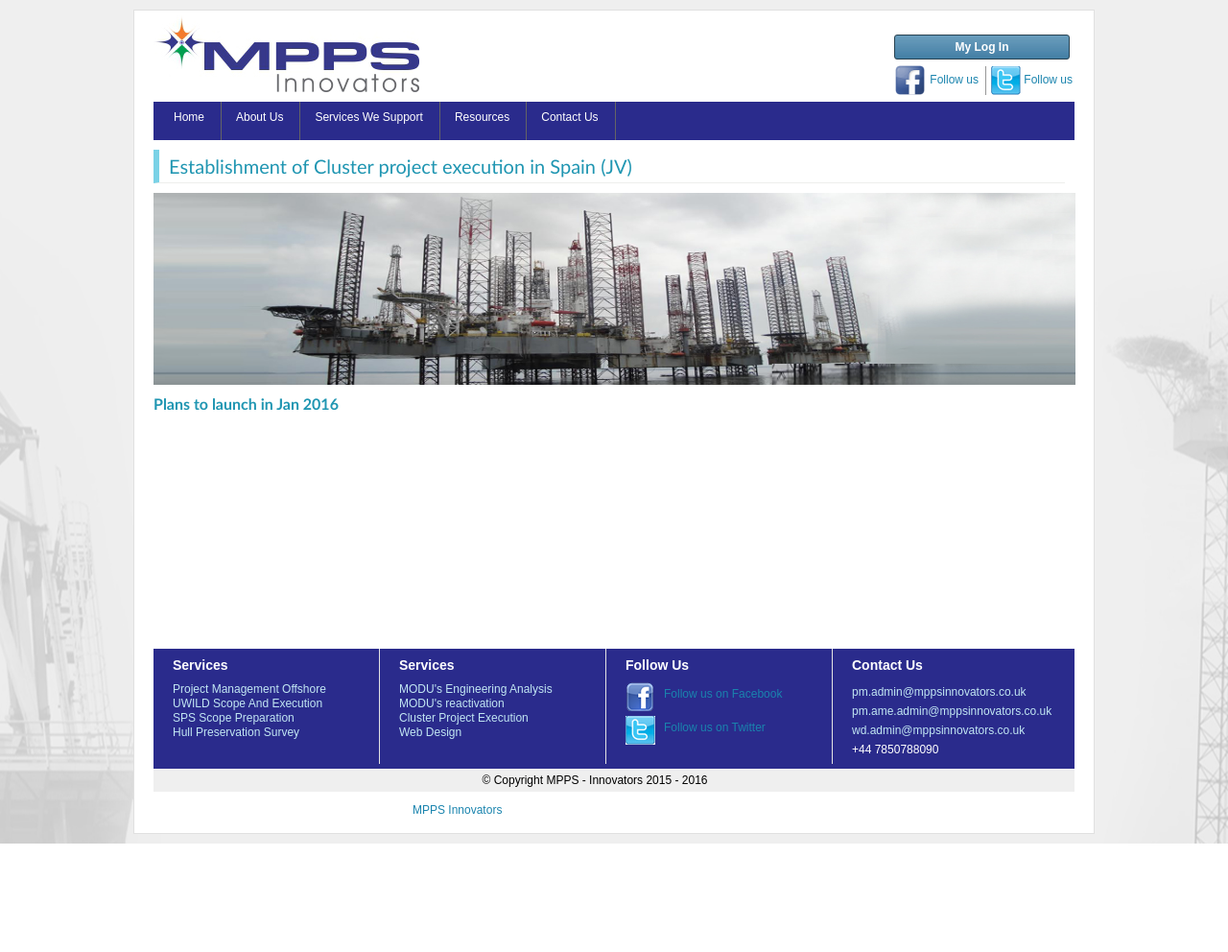
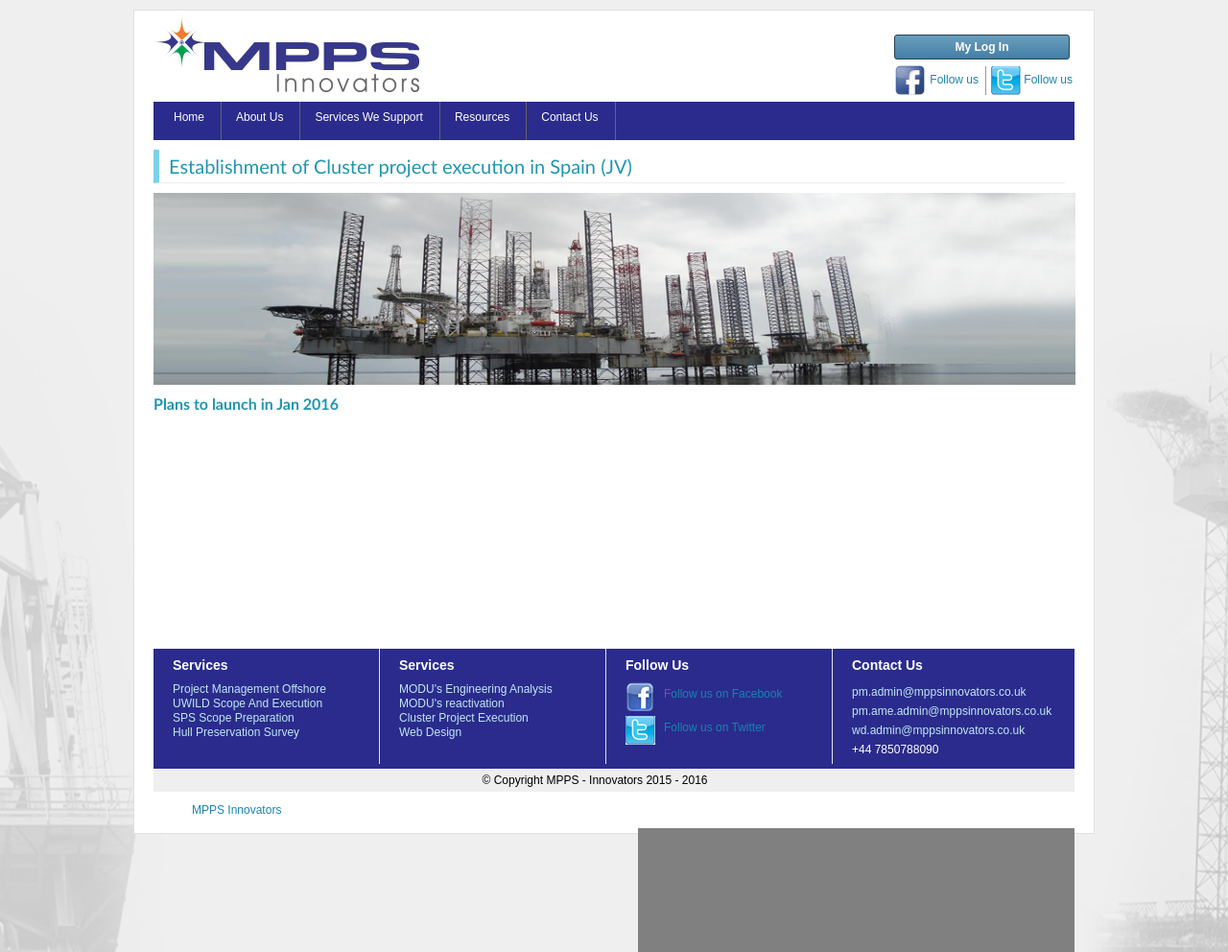
Before and after one commit to pratheep1231kumar/mpps, a PHP site: page /mpps/views/cluster.php in a window 1280 px wide. Shown: the whole page at 96% size. Before the commit the page ends 879 px from the top, so only its background shows below. Run offline with PHP 8.4, Linux system fonts and the light colour scheme; some libraries are stand-ins or nearby versions.

Commit message:
Adjusted the facebook and google plugins.

```diff
--- a/css/home.css
+++ b/css/home.css
@@ -1739,3 +1739,12 @@ a.footer_link, a.footer_link:active{
 .cursor{
 	cursor:pointer;
 }
+
+#google_search{
+	float: right;
+    width: 455;
+    height: 93;
+    padding-top: 33;
+    padding-bottom: 3;
+    background-color: gray;
+}
--- a/views/footer.php
+++ b/views/footer.php
@@ -61,7 +61,7 @@
             <div class="copy">&copy; Copyright MPPS - Innovators 2015 - 2016</div>
             <div class="clear"></div>
            </div>
-           <div style="margin-left:230" class="fb-page" data-href="https://www.facebook.com/MPPSInnovators" data-tabs="timeline" data-width="500" data-height="70"
+           <div class="fb-page" data-href="https://www.facebook.com/MPPSInnovators" data-tabs="timeline" data-width="500" data-height="70"
            	data-small-header="false" data-adapt-container-width="true" data-hide-cover="false"
            	data-show-facepile="true"><div class="fb-xfbml-parse-ignore"><blockquote cite="https://www.facebook.com/MPPSInnovators"><a href="https://www.facebook.com/MPPSInnovators">MPPS Innovators</a></blockquote></div>
            </div>
```
